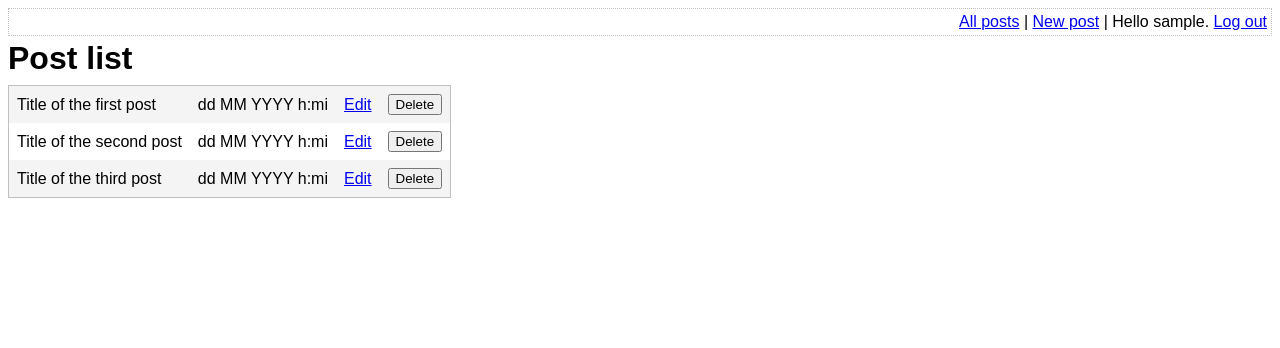
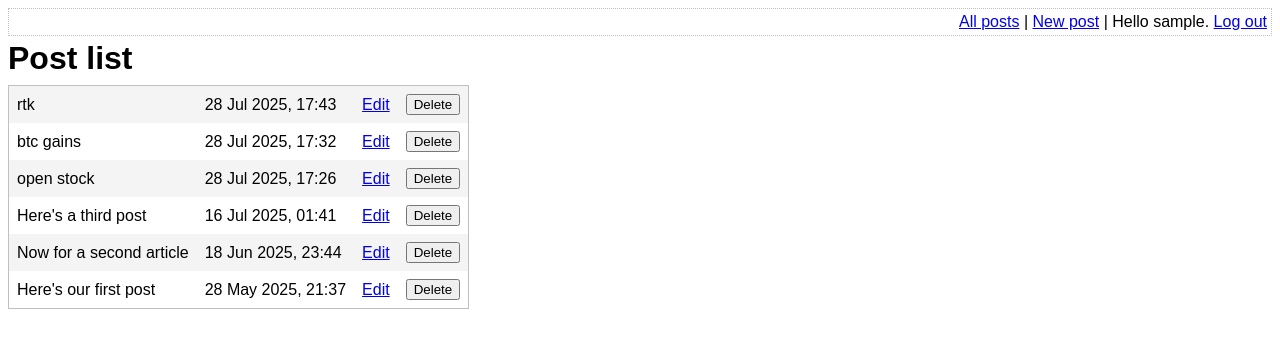
Before and after one commit to jk-thomas/BlogSystem, a PHP site: page /list-posts.php in a window 1280 px wide. Shown: the top 348 px of the page. Run offline with PHP 8.4, Linux system fonts and the light colour scheme; the visitor is signed in with stand-in values (Sample User, id 1); data comes from the database, SQL or seed files in the repository.

Commit message:
v0.8.3 - all posts

```diff
--- a/list-posts.php
+++ b/list-posts.php
@@ -26,54 +26,26 @@ $posts = getAllPosts($pdo);
         <form method="post">
             <table id="post-list">
                 <tbody>
+                    <?php foreach ($posts as $post): ?>
                         <tr>
-                        <td>Title of the first post</td>
                             <td>
-                            dd MM YYYY h:mi
+                                <?php echo htmlEscape($post['title']) ?>
                             </td>
                             <td>
-                            <a href="edit-post.php?post_id=1">Edit</a>
+                                <?php echo convertSqlDate($post['created_at']) ?>
+                            </td>
+                            <td>
+                                <a href="edit-post.php?post_id=<?php echo $post['id']?>">Edit</a>
                             </td>
                             <td>
                                 <input
                                     type="submit"
-                                name="post[1]"
+                                    name="delete-post[<?php echo $post['id']?>]"
                                     value="Delete"
                                 />
                             </td>
                         </tr>
-                    <tr>
-                        <td>Title of the second post</td>
-                        <td>
-                            dd MM YYYY h:mi
-                        </td>
-                        <td>
-                            <a href="edit-post.php?post_id=2">Edit</a>
-                        </td>
-                        <td>
-                            <input
-                                type="submit"
-                                name="post[2]"
-                                value="Delete"
-                            />
-                        </td>
-                    </tr>
-                    <tr>
-                        <td>Title of the third post</td>
-                        <td>
-                            dd MM YYYY h:mi
-                        </td>
-                        <td>
-                            <a href="edit-post.php?post_id=3">Edit</a>
-                        </td>
-                        <td>
-                            <input
-                                type="submit"
-                                name="post[3]"
-                                value="Delete"
-                            />
-                        </td>
-                    </tr>
+                    <?php endforeach ?>
                 </tbody>
             </table>
         </form>
```
Lines whose indentation alone changed are shown as unchanged.
